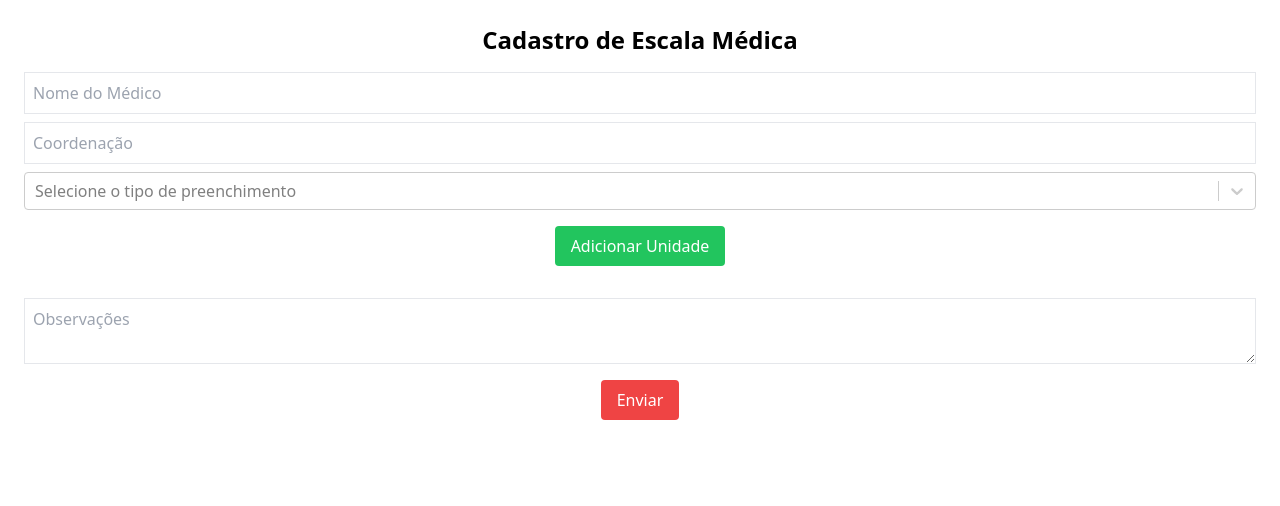
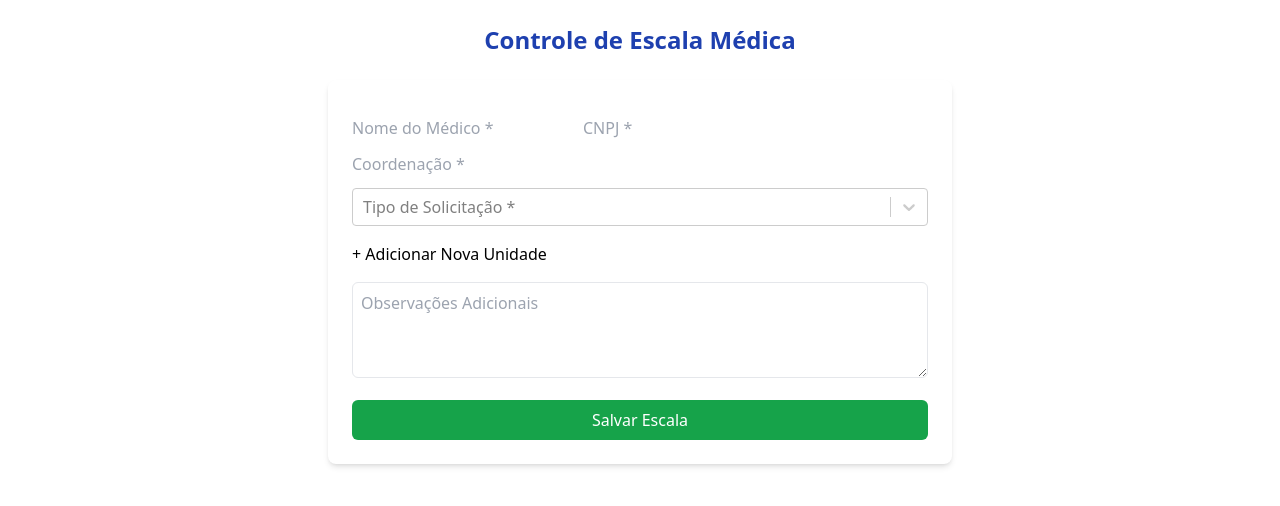
Before and after one commit to evandrorodrigues/cadastro_med_vet, a React (Create React App) app: page / in a window 1280 px wide. Shown: the top 506 px of the page. Built offline with nearby package versions, Linux system fonts and the light colour scheme; the HTML template or start-up script is replaced by a standard one.

Commit message:
Update EscalaMedicos.js

```diff
--- a/src/EscalaMedicos.js
+++ b/src/EscalaMedicos.js
@@ -1,5 +1,6 @@
 import { useState } from "react";
 import Select from "react-select";
+import { format, isValid } from "date-fns";
 
 const unidadesLista = [
   "DJBA-AM", "TQTP-AM", "BNOC-BA", "PQSH-BA", "PRLA-BA", "ALDT-CE", "STDU-CE",
@@ -12,20 +13,32 @@ const horariosLista = [
   "13:00 às 19:00", "10:00 às 18:00", "12:00 às 18:00"
 ];
 
+const tipoSolicitacaoOptions = [
+  { label: "Cancelamento", value: "Cancelamento" },
+  { label: "Alteração", value: "Alteração" },
+  { label: "Disponibilidade", value: "Disponibilidade" },
+  { label: "Justificativa", value: "Justificativa" }
+];
+
 export default function EscalaMedicos() {
   const [medico, setMedico] = useState("");
+  const [cnpj, setCnpj] = useState("");
   const [coordenacao, setCoordenacao] = useState("");
-  const [tipoPreenchimento, setTipoPreenchimento] = useState("");
+  const [tipoSolicitacao, setTipoSolicitacao] = useState("");
   const [unidades, setUnidades] = useState([]);
   const [observacoes, setObservacoes] = useState("");
+  const [enviando, setEnviando] = useState(false);
 
-  const addUnidade = () => {
-    setUnidades([...unidades, { nome: "", dias: [] }]);
-  };
+  // Funções auxiliares
+  const getDataMinima = () => format(new Date(), "yyyy-MM-dd");
 
-  const removeUnidade = (index) => {
+  const validarCNPJ = (cnpj) => /^\d{14}$/.test(cnpj.replace(/[^\d]/g, ''));
+
+  // Manipulação de unidades
+  const addUnidade = () => setUnidades([...unidades, { nome: "", dias: [] }]);
+
+  const removeUnidade = (index) =>
     setUnidades(unidades.filter((_, i) => i !== index));
-  };
 
   const updateUnidade = (index, nome) => {
     const newUnidades = [...unidades];
@@ -33,6 +46,7 @@ export default function EscalaMedicos() {
     setUnidades(newUnidades);
   };
 
+  // Manipulação de datas/horários
   const addData = (uIndex) => {
     const newUnidades = [...unidades];
     newUnidades[uIndex].dias.push({ data: "", horario: "" });
@@ -47,91 +61,219 @@ export default function EscalaMedicos() {
 
   const updateData = (uIndex, dIndex, field, value) => {
     const newUnidades = [...unidades];
+
+    if (field === "data") {
+      const dataSelecionada = new Date(value);
+      if (!isValid(dataSelecionada) || dataSelecionada < new Date()) {
+        alert("Selecione uma data futura!");
+        return;
+      }
+    }
+
     newUnidades[uIndex].dias[dIndex][field] = value;
     setUnidades(newUnidades);
   };
 
+  // Validação e envio
+  const validarFormulario = () => {
+    const camposObrigatorios = !!medico && !!cnpj && !!coordenacao && !!tipoSolicitacao;
+    const cnpjValido = validarCNPJ(cnpj);
+    const unidadesValidas = unidades.every(u =>
+      u.nome && u.dias.length > 0 && u.dias.every(d => d.data && d.horario)
+    );
+
+    if (!camposObrigatorios) alert("Preencha todos os campos obrigatórios!");
+    else if (!cnpjValido) alert("CNPJ inválido! Use 14 dígitos numéricos");
+    else if (!unidadesValidas) alert("Verifique as unidades e datas/horários!");
+
+    return camposObrigatorios && cnpjValido && unidadesValidas;
+  };
+
   const enviarDados = async () => {
-    if (!medico || !coordenacao || !tipoPreenchimento || unidades.length === 0) {
-      alert("Preencha todos os campos obrigatórios!");
-      return;
-    }
-    await fetch("https://seu-backend.onrender.com/api/enviar", {
+    if (!validarFormulario()) return;
+
+    setEnviando(true);
+
+    try {
+      const response = await fetch("/api/salvarNoSnowflake", {
         method: "POST",
         headers: { "Content-Type": "application/json" },
-      body: JSON.stringify({ medico, coordenacao, tipoPreenchimento, unidades, observacoes })
+        body: JSON.stringify({
+          medico,
+          cnpj: cnpj.replace(/\D/g, ''),
+          coordenacao,
+          tipoSolicitacao,
+          unidades: unidades.map(u => ({
+            ...u,
+            dias: u.dias.map(d => ({
+              ...d,
+              data: format(new Date(d.data), "dd/MM/yyyy")
+            }))
+          })),
+          observacoes
+        })
       });
-    alert("Dados enviados com sucesso!");
+
+      if (response.ok) {
+        alert("Dados salvos com sucesso!");
+        // Resetar formulário
+        setMedico("");
+        setCnpj("");
+        setCoordenacao("");
+        setTipoSolicitacao("");
+        setUnidades([]);
+        setObservacoes("");
+      } else {
+        throw new Error(await response.text());
+      }
+    } catch (error) {
+      alert(`Erro: ${error.message}`);
+    } finally {
+      setEnviando(false);
+    }
   };
 
   return (
-    <div className="flex flex-col items-center p-6">
-      <h1 className="text-2xl font-bold mb-4 text-center">Cadastro de Escala Médica</h1>
+    <div className="flex flex-col items-center p-6 max-w-2xl mx-auto">
+      <h1 className="text-2xl font-bold mb-6 text-blue-800">Controle de Escala Médica</h1>
+
+      <div className="w-full space-y-4 bg-white p-6 rounded-lg shadow-md">
+        {/* Seção de Dados Cadastrais */}
+        <div className="space-y-3">
           <input
             type="text"
-        placeholder="Nome do Médico"
+            placeholder="Nome do Médico *"
             value={medico}
             onChange={(e) => setMedico(e.target.value)}
-        className="border p-2 w-full mb-2"
+            className="input-campo"
           />
+
           <input
             type="text"
-        placeholder="Coordenação"
+            placeholder="CNPJ *"
+            value={cnpj}
+            onChange={(e) => setCnpj(e.target.value)}
+            className="input-campo"
+            inputMode="numeric"
+            maxLength={14}
+          />
+
+          <input
+            type="text"
+            placeholder="Coordenação *"
             value={coordenacao}
             onChange={(e) => setCoordenacao(e.target.value)}
-        className="border p-2 w-full mb-2"
+            className="input-campo"
           />
+
           <Select
-        options={[{ label: "Preenchimento", value: "Preenchimento" }, { label: "Alteração", value: "Alteração" }]}
-        onChange={(selected) => setTipoPreenchimento(selected.value)}
-        className="w-full mb-4"
-        placeholder="Selecione o tipo de preenchimento"
+            options={tipoSolicitacaoOptions}
+            onChange={(selected) => setTipoSolicitacao(selected.value)}
+            placeholder="Tipo de Solicitação *"
+            className="select-campo"
+            noOptionsMessage={() => "Nenhuma opção disponível"}
           />
-      <button onClick={addUnidade} className="bg-green-500 text-white px-4 py-2 rounded mb-4">
-        Adicionar Unidade
+        </div>
+
+        {/* Seção de Unidades */}
+        <div className="space-y-4 mt-6">
+          {unidades.map((unidade, uIndex) => (
+            <div key={uIndex} className="border rounded-md p-4 bg-gray-50">
+              <div className="flex gap-2 mb-3">
+                <Select
+                  options={unidadesLista.map(u => ({ label: u, value: u }))}
+                  onChange={(selected) => updateUnidade(uIndex, selected.value)}
+                  placeholder="Selecione a Unidade *"
+                  className="flex-1"
+                />
+                <button
+                  onClick={() => removeUnidade(uIndex)}
+                  className="btn-remover"
+                >
+                  Remover
                 </button>
-      {unidades.map((unidade, uIndex) => (
-        <div key={uIndex} className="mb-4 p-4 border w-full">
-          <div className="flex justify-between items-center">
-            <Select
-              options={unidadesLista.map((u) => ({ label: u, value: u }))}
-              onChange={(selected) => updateUnidade(uIndex, selected.value)}
-              className="w-5/6"
-              placeholder="Selecione a Unidade"
-            />
-            <button onClick={() => removeUnidade(uIndex)} className="ml-2 text-red-500">X</button>
               </div>
+
+              <div className="space-y-2">
                 {unidade.dias.map((dia, dIndex) => (
-            <div key={dIndex} className="flex gap-2 my-2">
+                  <div key={dIndex} className="flex gap-2 items-center">
                     <input
                       type="date"
                       value={dia.data}
+                      min={getDataMinima()}
                       onChange={(e) => updateData(uIndex, dIndex, "data", e.target.value)}
-                className="border p-2"
+                      className="input-data"
                     />
                     <Select
-                options={horariosLista.map((h) => ({ label: h, value: h }))}
+                      options={horariosLista.map(h => ({ label: h, value: h }))}
                       onChange={(selected) => updateData(uIndex, dIndex, "horario", selected.value)}
-                className="w-1/2"
-                placeholder="Selecione o horário"
+                      placeholder="Horário *"
+                      className="flex-1"
                     />
-              <button onClick={() => removeData(uIndex, dIndex)} className="text-red-500">X</button>
-            </div>
-          ))}
-          <button onClick={() => addData(uIndex)} className="bg-blue-500 text-white px-4 py-2 rounded">
-            Adicionar Data
+                    <button
+                      onClick={() => removeData(uIndex, dIndex)}
+                      className="btn-remover-pequeno"
+                    >
+                      ×
                     </button>
                   </div>
                 ))}
+                <button
+                  onClick={() => addData(uIndex)}
+                  className="text-sm text-blue-600 hover:text-blue-800"
+                >
+                  + Adicionar Data/Horário
+                </button>
+              </div>
+            </div>
+          ))}
+
+          <button
+            onClick={addUnidade}
+            className="btn-adicionar"
+          >
+            + Adicionar Nova Unidade
+          </button>
+        </div>
+
+        {/* Observações */}
         <textarea
-        placeholder="Observações"
+          placeholder="Observações Adicionais"
           value={observacoes}
           onChange={(e) => setObservacoes(e.target.value)}
-        className="border p-2 w-full mt-4"
-      ></textarea>
-      <button onClick={enviarDados} className="bg-red-500 text-white px-4 py-2 rounded mt-4">
-        Enviar
+          className="mt-4 p-2 w-full border rounded-md h-24 focus:ring-2 focus:ring-blue-300"
+        />
+
+        {/* Botão de Envio */}
+        <button
+          onClick={enviarDados}
+          disabled={enviando}
+          className={`mt-6 w-full py-2 rounded-md font-medium transition-colors ${
+            enviando
+              ? 'bg-gray-400 cursor-not-allowed'
+              : 'bg-green-600 hover:bg-green-700 text-white'
+          }`}
+        >
+          {enviando ? 'Salvando...' : 'Salvar Escala'}
         </button>
+      </div>
     </div>
   );
 }
+
+// Estilos CSS (se estiver usando CSS-in-JS)
+const styles = {
+  inputCampo: "w-full p-2 border rounded-md focus:outline-none focus:ring-2 focus:ring-blue-300",
+  selectCampo: {
+    control: (base) => ({
+      ...base,
+      minHeight: '42px',
+      borderColor: '#e5e7eb',
+      '&:hover': { borderColor: '#93c5fd' }
+    })
+  },
+  btnAdicionar: "w-full py-2 px-4 bg-blue-600 text-white rounded-md hover:bg-blue-700 transition-colors",
+  btnRemover: "px-3 py-1 text-red-600 hover:text-red-800 bg-red-100 rounded-md",
+  btnRemoverPequeno: "px-2 text-red-500 hover:text-red-700",
+  inputData: "p-2 border rounded-md flex-1 focus:outline-none focus:ring-1 focus:ring-blue-300"
+};
```
Lines whose indentation alone changed are shown as unchanged.
